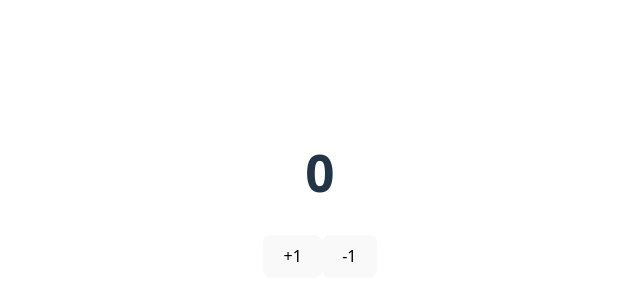
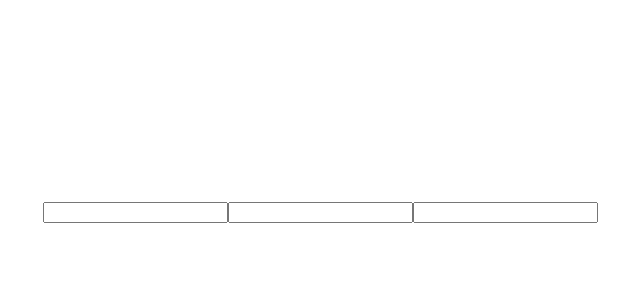
Before and after one commit to dongyoon7212/korea_it_web_react_study, a React (Vite) app: page / in a window 1280 px wide. Shown: the part 206-506 px from the top of the page, without its empty margins (320-960 px from the left). Built offline with nearby package versions, Linux system fonts and the light colour scheme.

Commit message:
Feat: react state

```diff
--- a/src/App.jsx
+++ b/src/App.jsx
@@ -4,6 +4,8 @@ import BasicProps from "./components/BasicProps/BasicProps";
 import BasicReact from "./components/BasicReact/BasicReact";
 import Calculator from "./components/BasicState/Calculator/Calculator";
 import CountState from "./components/BasicState/CountState/CountState";
+import InputState1 from "./components/BasicState/InputState1/InputState1";
+import InputState2 from "./components/BasicState/InputState2/InputState2";
 
 function App() {
 	return (
@@ -11,8 +13,10 @@ function App() {
 			{/* <BasicReact /> */}
 			{/* <BasicJsx /> */}
 			{/* <BasicProps /> */}
-			<CountState />
+			{/* <CountState /> */}
 			{/* <Calculator /> */}
+			{/* <InputState1 /> */}
+			<InputState2 />
 		</>
 	);
 }
--- /dev/null
+++ b/src/components/BasicState/InputState1/InputState1.jsx
@@ -0,0 +1,42 @@
+import { useState } from "react";
+
+function InputState1() {
+	const [inputValue1, setInputValue1] = useState("");
+	const [h1Text1, setH1Text1] = useState("");
+
+	const [inputValue2, setInputValue2] = useState("");
+	const [h1Text2, setH1Text2] = useState("");
+
+	const inputOnChangeHandler1 = (e) => {
+		setInputValue1(e.target.value);
+	};
+
+	const inputOnChangeHandler2 = (e) => {
+		setInputValue2(e.target.value);
+	};
+
+	const onClickHandler = () => {
+		setH1Text1(inputValue1);
+		setH1Text2(inputValue2);
+	};
+
+	return (
+		<div>
+			<h1>{h1Text1}</h1>
+			<h1>{h1Text2}</h1>
+			<input
+				type="text"
+				value={inputValue1}
+				onChange={inputOnChangeHandler1}
+			/>
+			<input
+				type="text"
+				value={inputValue2}
+				onChange={inputOnChangeHandler2}
+			/>
+			<button onClick={onClickHandler}>확인</button>
+		</div>
+	);
+}
+
+export default InputState1;
--- /dev/null
+++ b/src/components/BasicState/InputState2/InputState2.jsx
@@ -0,0 +1,35 @@
+import { useState } from "react";
+
+function InputState2() {
+	const [inputValue, setInputValue] = useState({
+		t1: "",
+		t2: "",
+		t3: "",
+	});
+
+	const onChangeHandler = (e) => {
+		const name = e.target.name;
+		const value = e.target.value;
+
+		const newInputValue = {
+			...inputValue,
+			[name]: value,
+		};
+		//객체 안에서 대괄호를 쓰면, 변수 안에 들어있는 문자열 값을 키로 사용할 수 있다.
+
+		setInputValue(newInputValue);
+	};
+
+	return (
+		<div>
+			<h1>{inputValue.t1}</h1>
+			<h1>{inputValue.t2}</h1>
+			<h1>{inputValue.t3}</h1>
+			<input name="t1" type="text" onChange={onChangeHandler} />
+			<input name="t2" type="text" onChange={onChangeHandler} />
+			<input name="t3" type="text" onChange={onChangeHandler} />
+		</div>
+	);
+}
+
+export default InputState2;
```
